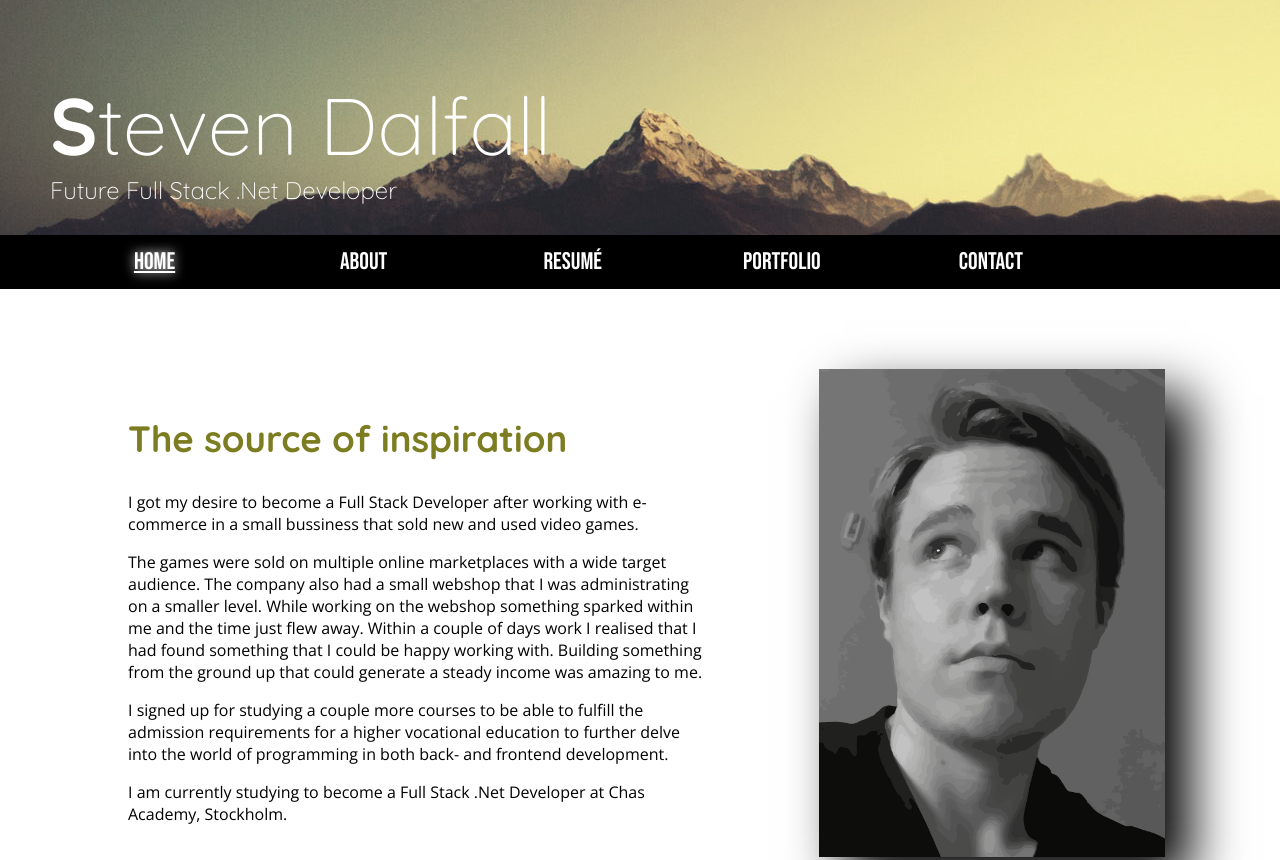
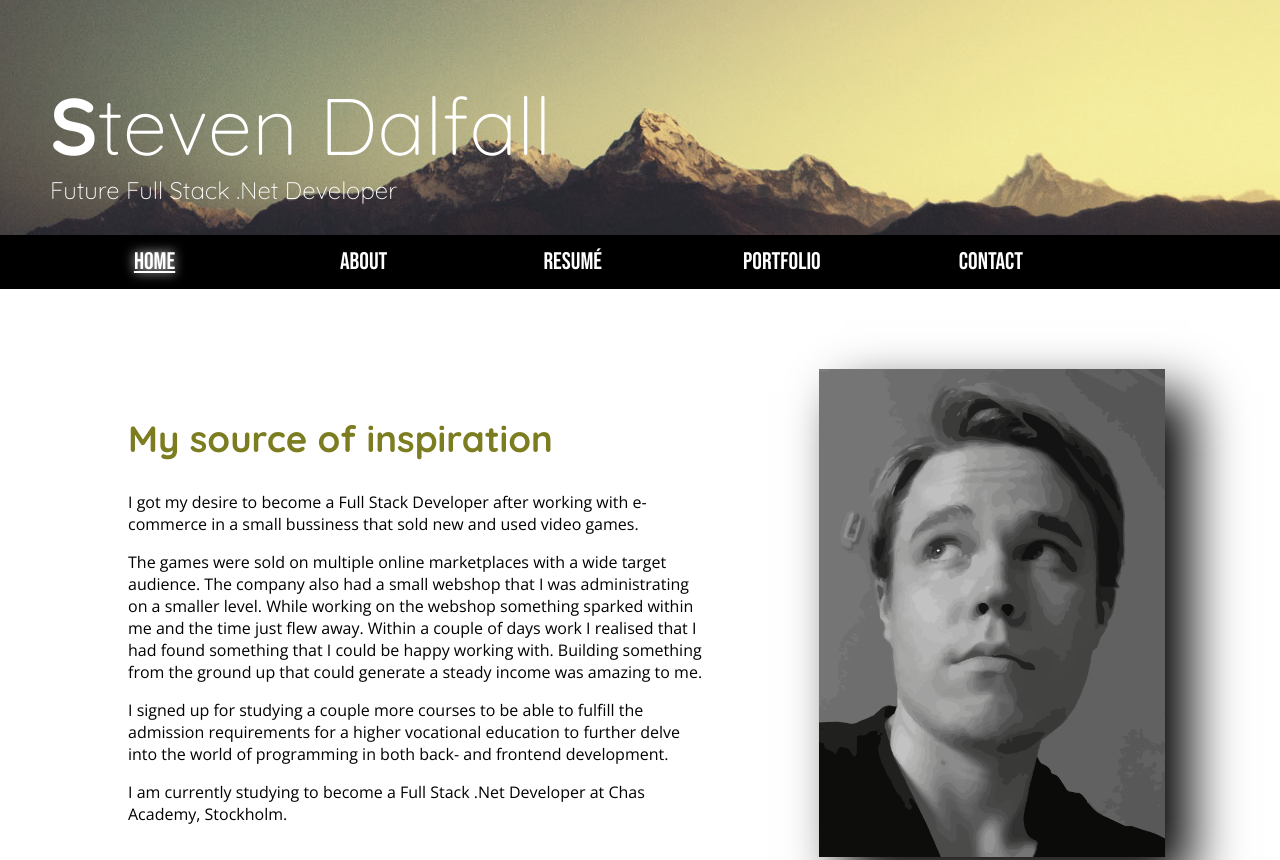
Before and after one commit to lordstimpa/CV-Sida-Dynamisk, a plain HTML site: page index.html in a window 1280 px wide. Shown: the top 860 px of the page. Drawn offline with nearby package versions, Linux system fonts and the light colour scheme; no server answers.

Commit message:
Update index.html

```diff
--- a/index.html
+++ b/index.html
@@ -37,7 +37,7 @@
     </nav>
     <main class="wrap-main">
       <section class="main-text">
-        <h2>The source of inspiration</h2>
+        <h2>My source of inspiration</h2>
         <p>
           I got my desire to become a Full Stack Developer after working with
           e-commerce in a small bussiness that sold new and used video games.
```
